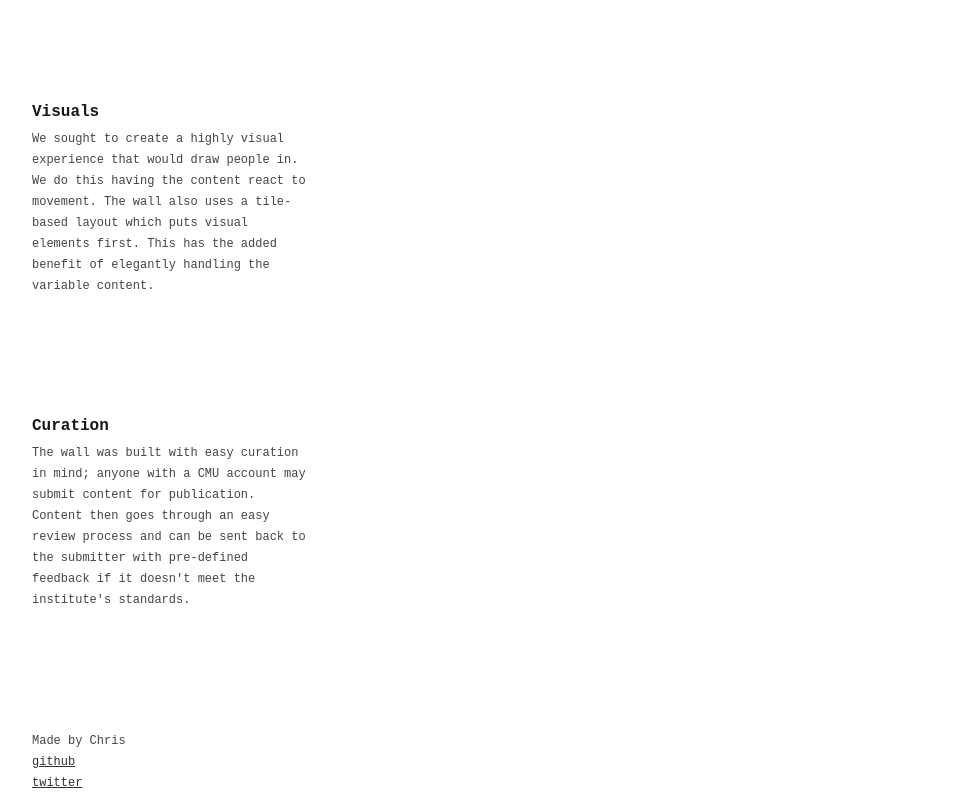
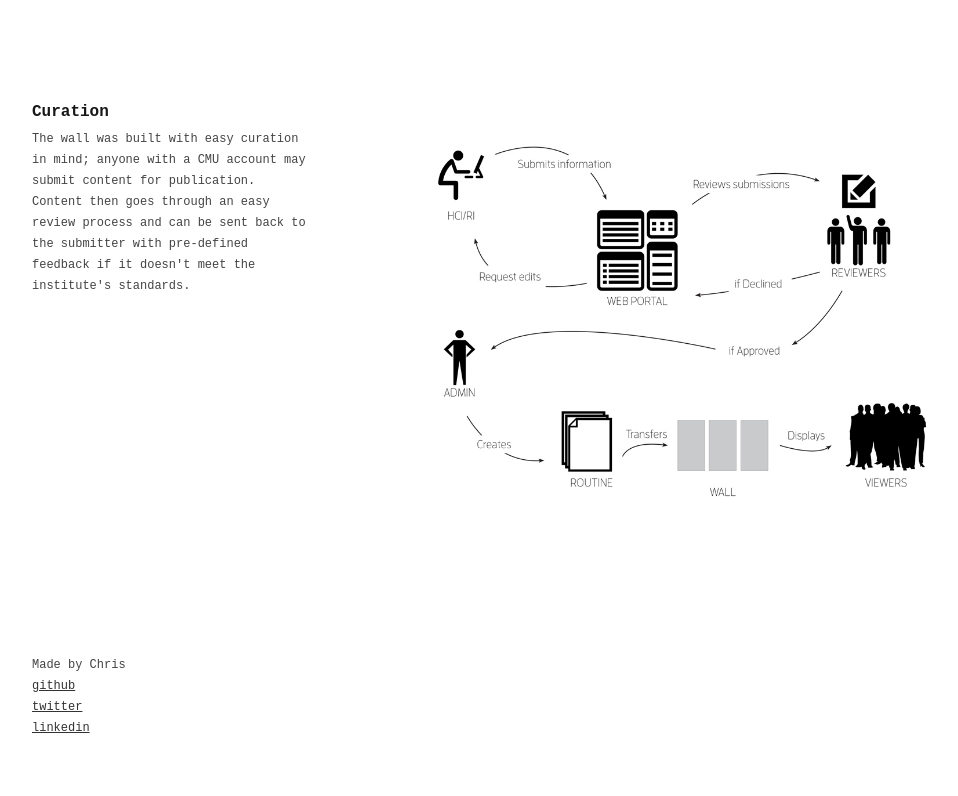
Before and after one commit to cmuellerrr/portfolio, a Jekyll site: the page built from site/_posts/2013-04-21-robowall.html, in a window 1280 px wide, cut to the strip 1125-1921 px from the top of the page. Shown: the whole strip, without its empty margins (138-1096 px from the left). Built offline with Jekyll 4.4.1, drawn with Linux system fonts in a browser that asks for light colours; Markdown is read by kramdown in place of the engine named in the settings; after the commit the page ends 1884 px from its top, so only the background shows below that.

Commit message:
Updated content

```diff
--- a/site/_posts/2013-04-21-robowall.html
+++ b/site/_posts/2013-04-21-robowall.html
@@ -33,14 +33,17 @@
 	</div>
 </div>
 
+<!--
 <div class="section row">
 	<div class="five columns">
 		<h3 class="title">Visuals</h3>
 		<p>We sought to create a highly visual experience that would draw people in. We do this having the content react to movement. The wall also uses a tile-based layout which puts visual elements first. This has the added benefit of elegantly handling the variable content.</p>
 	</div>
 	<div class="ten columns offset-by-one">
+		<img class="fill" src="/assets/images/robowall/concept_ui.png">
 	</div>
 </div>
+-->
 
 <div class="section row">
 	<div class="five columns">
@@ -48,5 +51,6 @@
 		<p>The wall was built with easy curation in mind; anyone with a CMU account may submit content for publication. Content then goes through an easy review process and can be sent back to the submitter with pre-defined feedback if it doesn't meet the institute's standards.</p>
 	</div>
 	<div class="ten columns offset-by-one">
+		<img class="fill" src="/assets/images/robowall/review_workflow.jpg">
 	</div>
 </div>
--- a/site/css/main.css
+++ b/site/css/main.css
@@ -27,7 +27,6 @@
   padding-top: 150px;
 }
 
-
 /* Greeting */
 
 img.circular {
@@ -51,6 +50,12 @@
   width: 100%;
 }
 
+img.border {
+  border-style: solid;
+  border-width: 1px;
+  border-color: #E3E3E3;
+}
+
 iframe.fill {
    width: 580px;
    height: 326px;
--- a/site/index.html
+++ b/site/index.html
@@ -20,7 +20,7 @@
     <p>Currently, I'm working at <strong>NASA Ames Research Center</strong> in Mountain View, CA and secretly trying to find a way onto a rocket.</p>
     <p><strong>Links!</strong><br />
       <a href="assets/resume.pdf" target="_blank">resume</a><br />
-      <a href="">email</a><br />
+      <a href="mailto:chris@iammueller.com" target="_blank">email</a><br />
       <a href="http://github.com/cmuellerrr/" target="_blank">github</a><br />
       <a href="http://twitter.com/cmuellerrr/" target="_blank">twitter</a><br />
       <a href="http://linkedin.com/in/cmuellerrr/" target="_blank">linkedin</a><br />
```
Also changed, not shown: site/_posts/2012-10-12-nsew.html (+5 -5 lines), site/_posts/2012-12-15-modal-nodes.html (+32 -12 lines), site/assets/images/javascription/thumb.png, site/assets/images/modal_nodes/diagram.png, site/assets/images/modal_nodes/ex1.png, site/assets/images/modal_nodes/ex2.png, site/assets/images/modal_nodes/ex3.png, site/assets/images/modal_nodes/ex4.jpg (deleted), site/assets/images/modal_nodes/modal_model.png (added), site/assets/images/modal_nodes/pose_v_gesture.png (added), site/assets/images/modal_nodes/poses.png, site/assets/images/modal_nodes/swarm_3.png (added), site/assets/images/robowall/review_workflow.jpg (added), 2 other files.
